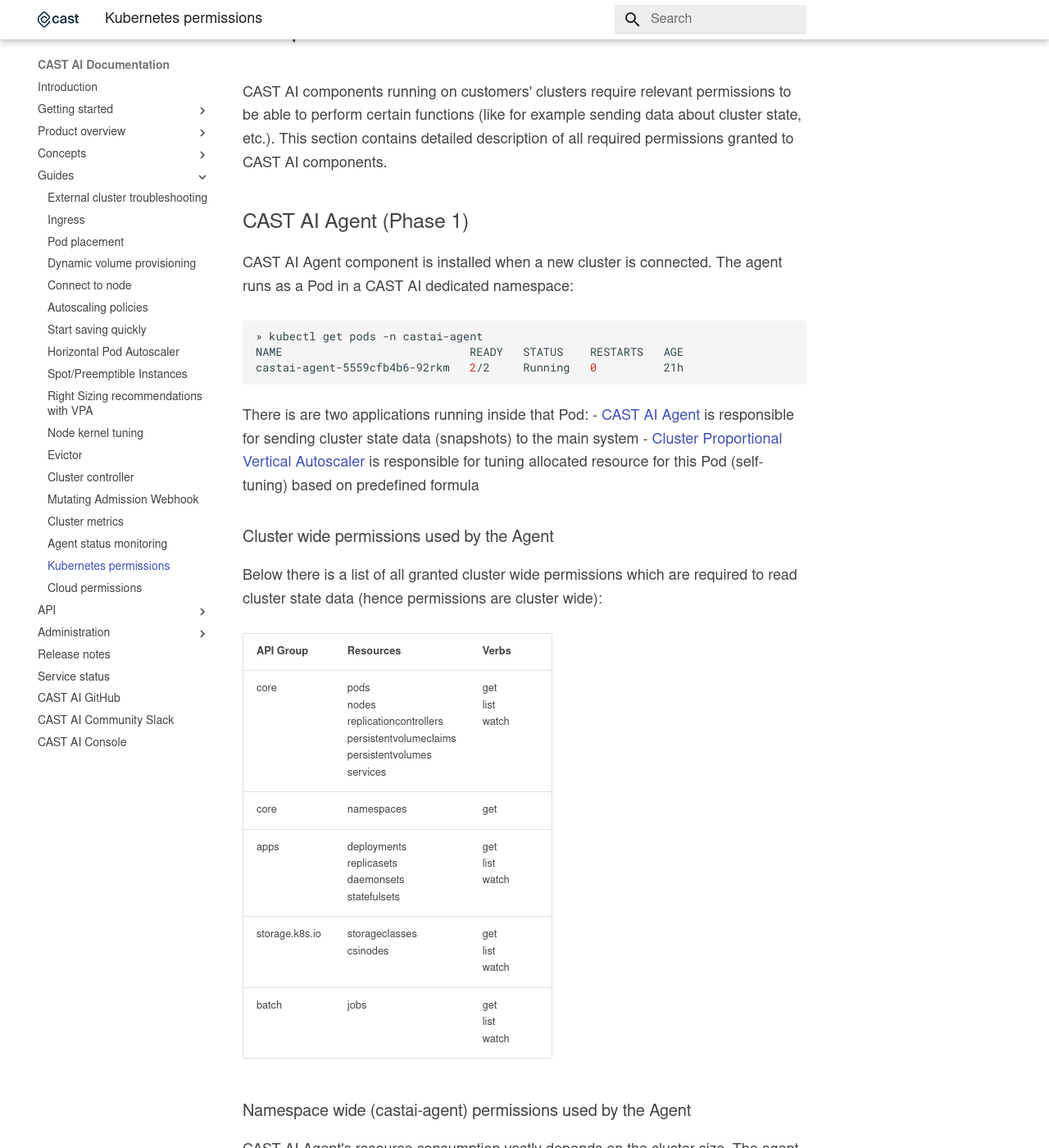
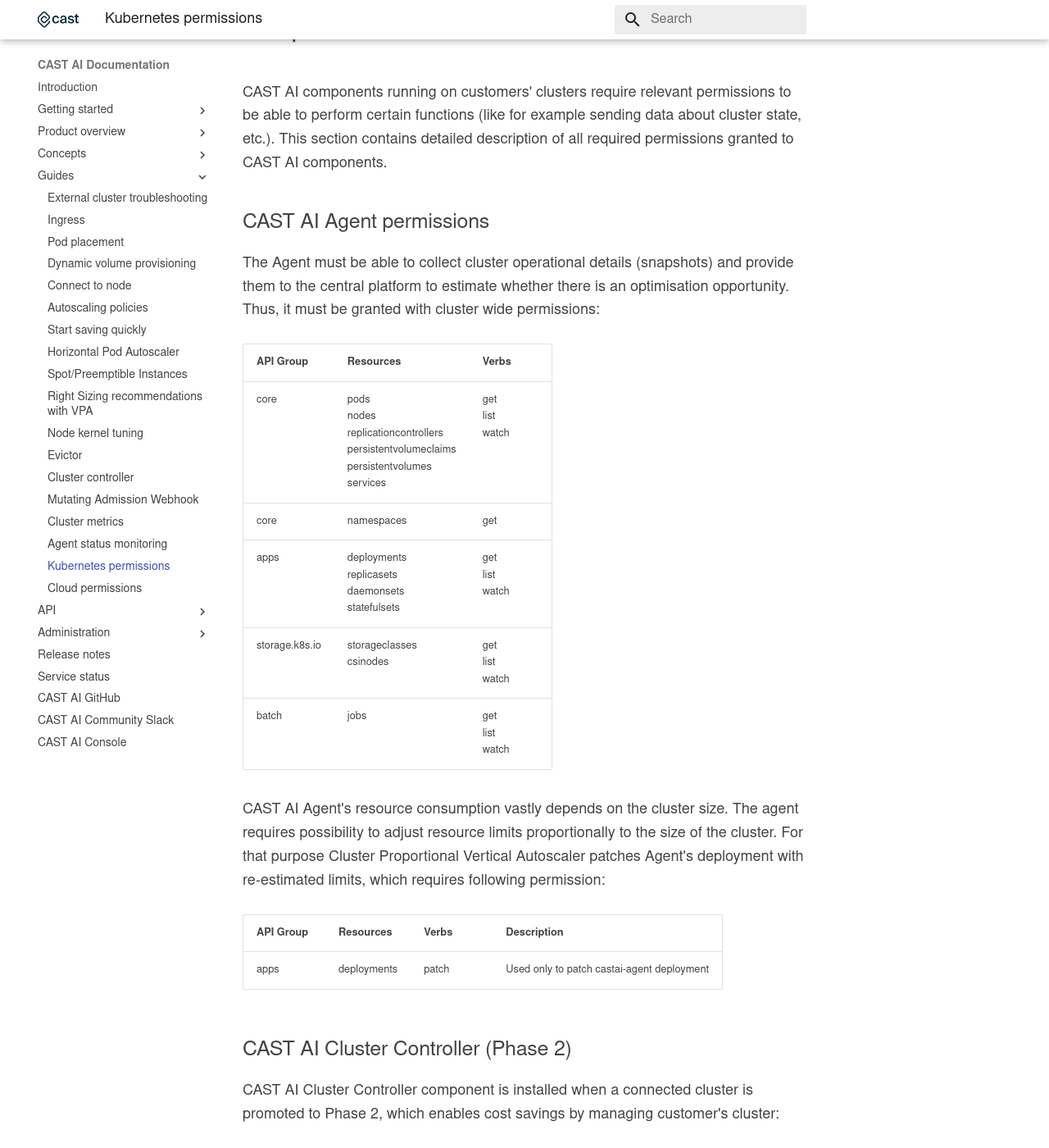
Before and after one commit to castai/docs, an MkDocs documentation site: the page built from docs/guides/kubernetes-permissions.md, in a window 1280 px wide and 1400 px high, scrolled down 507 px. Shown: the whole window at 82% size. Built offline with MkDocs 1.6.1 and Material for MkDocs 9.7.7, drawn with Linux system fonts in a browser that asks for light colours; some web fonts are replaced; some of the changed text lies outside the part shown.

Commit message:
Moved components description to a dedicated page

````diff
--- a/docs/guides/kubernetes-permissions.md
+++ b/docs/guides/kubernetes-permissions.md
@@ -21,24 +21,11 @@
 CAST AI components running on customers' clusters require relevant permissions to be able to perform certain functions (like for example sending data about cluster state, etc.).
 This section contains detailed description of all required permissions granted to CAST AI components.
 
-## CAST AI Agent (Phase 1)
 
-CAST AI Agent component is installed when a new cluster is connected.
-The agent runs as a Pod in a CAST AI dedicated namespace:
-```shell
-» kubectl get pods -n castai-agent
-NAME                            READY   STATUS    RESTARTS   AGE
-castai-agent-5559cfb4b6-92rkm   2/2     Running   0          21h
-```
+## CAST AI Agent permissions
 
-There is are two applications running inside that Pod:
-- [CAST AI Agent](https://github.com/castai/k8s-agent/) is responsible for sending cluster state data (snapshots) to the main system
-- [Cluster Proportional Vertical Autoscaler](https://github.com/kubernetes-sigs/cluster-proportional-vertical-autoscaler/) is responsible for tuning allocated resource for this Pod (self-tuning) based on predefined formula
-
-
-### Cluster wide permissions used by the Agent
-
-Below there is a list of all granted cluster wide permissions which are required to read cluster state data (hence permissions are cluster wide):
+The Agent must be able to collect cluster operational details (snapshots) and provide them to the central platform to estimate whether there is an optimisation opportunity.
+Thus, it must be granted with cluster wide permissions:
 
 | API Group       | Resources                                                                                               | Verbs                  |
 |-----------------|:--------------------------------------------------------------------------------------------------------|------------------------|
@@ -49,11 +36,9 @@
 | batch           | jobs                                                                                                    | get<br/>list<br/>watch |
 
 
-### Namespace wide (castai-agent) permissions used by the Agent
-
 CAST AI Agent's resource consumption vastly depends on the cluster size.
 The agent requires possibility to adjust resource limits proportionally to the size of the cluster.
-For that purpose Cluster Proportional Vertical Autoscaler patches castai-pod's deployment with re-estimated limits, which requires following permission:
+For that purpose Cluster Proportional Vertical Autoscaler patches Agent's deployment with re-estimated limits, which requires following permission:
 
 | API Group | Resources   | Verbs | Description                                |
 |-----------|:------------|-------|--------------------------------------------|
--- a/mkdocs.yml
+++ b/mkdocs.yml
@@ -110,6 +110,8 @@
           - product-overview/rebalancing/index.md
           - product-overview/rebalancing/preparation.md
           - 'Rebalance your cluster': product-overview/rebalancing/run.md
+      - 'Hosted Components':
+          - product-overview/concepts/hostsed-components.md
   - 'Concepts':
       - concepts/how-it-works.md
       - concepts/cluster-lifecycle.md
````
Also changed, not shown: docs/concepts/hosted-components.md (added, +41 -0 lines).
